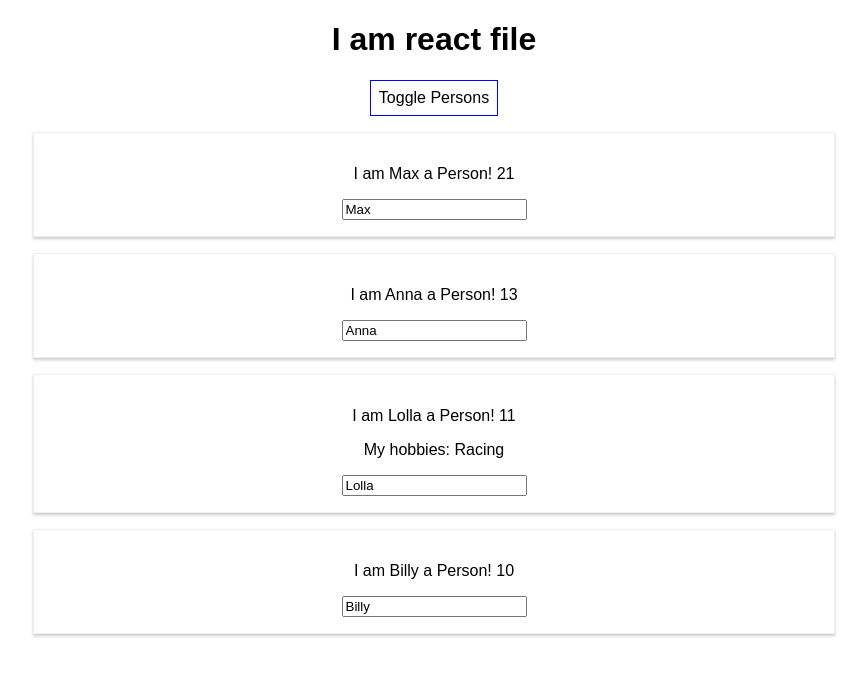
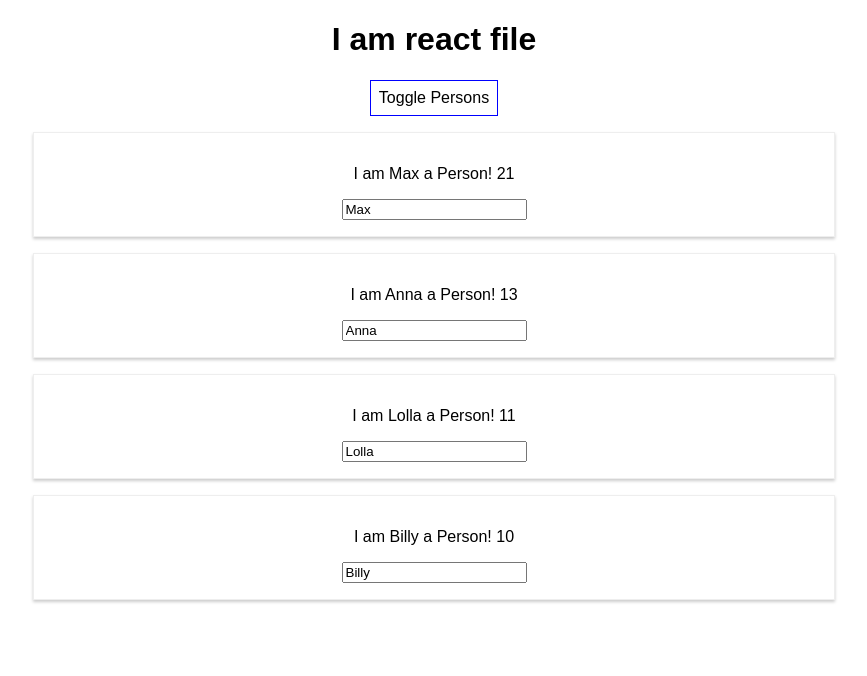
Before and after one commit to irrino4ka/react-first-project, a React (Create React App) app: page / in a window 1280 px wide. Both pictures are taken after a click on the button "Toggle Persons". Shown: the top 676 px of the page, without its empty margins (206-1073 px from the left). Built offline with nearby package versions, Linux system fonts and the light colour scheme.

Commit message:
delete func

```diff
--- a/src/App.js
+++ b/src/App.js
@@ -5,23 +5,13 @@ import Person from './Person/Person';
 class App extends Component {
   state = {
     persons: [
-      {name: 'Max', age: 21},
-      {name: 'Anna', age: 13},
-      {name: 'Lolla', age: 11},
-      {name: 'Billy', age: 10}
+      {id: '1', name: 'Max', age: 21},
+      {id: '2', name: 'Anna', age: 13},
+      {id: '3', name: 'Lolla', age: 11},
+      {id: '4', name: 'Billy', age: 10}
     ],
     otherState: 'other value',
     showPersons: false
-  }
-
-  swithcNameHandler = (newName) => {
-    this.setState({persons:
-      [
-        {name: newName, age: 21},
-        {name: 'An', age: 23},
-        {name: 'Lolla', age: 11},
-        {name: 'Billy', age: 100}
-      ] })
   }
 
   nameChangedHandler = (event) => {
@@ -37,7 +27,12 @@ class App extends Component {
     const doesShow = this.state.showPersons;
     this.setState({showPersons: !doesShow});
   }
-
+  deletePersonHandler = (personIndex) =>{
+    // const persons = this.state.persons.slice();
+    const persons = [...this.state.persons];
+    persons.splice(personIndex, 1);
+    this.setState({persons: persons});
+  }
 
   render() {
     const style= {
@@ -49,31 +44,28 @@ class App extends Component {
     }
 
     let persons = null;
+
+    if (this.state.showPersons){
+      persons = (
+            <div >
+              {this.state.persons.map((person, key) => {
+                return <Person
+                click = {() => this.deletePersonHandler(key)} // this.deletePersonHandler.bind(this, key)
+                name = {person.name}
+                age={person.age}
+                key={person.id}/>
+              })}
+            </div>
+      )
+    }
+
     return (
       <div className="App">
         <h1>I am react file</h1>
         <button
           style= {style}
           onClick={this.togglePersonHandler} >Toggle Persons</button>
-        {
-          this.state.showPersons ?
-            <div >
-              <Person
-                name={this.state.persons[0].name}
-                age={this.state.persons[0].age}/>
-              <Person
-                name={this.state.persons[1].name}
-                age={this.state.persons[1].age}/>
-              <Person
-                name={this.state.persons[2].name}
-                age={this.state.persons[2].age}
-                click = {this.swithcNameHandler.bind(this, 'Rose')}
-                changed ={this.nameChangedHandler}>My hobbies: Racing</Person>
-              <Person
-                name={this.state.persons[3].name}
-                age={this.state.persons[3].age}/>
-            </div> : null
-        }
+        {persons}
       </div>
     );
   }
```
